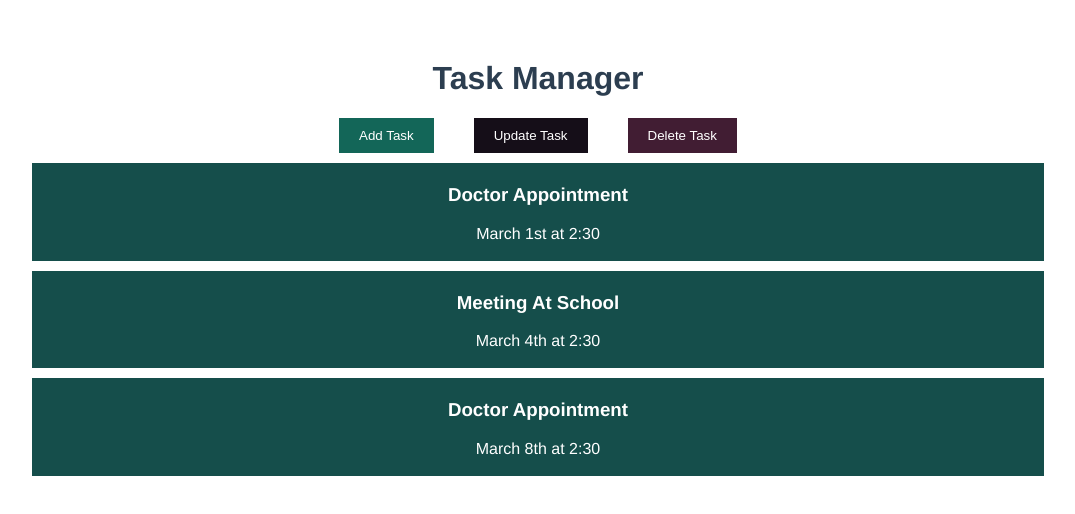
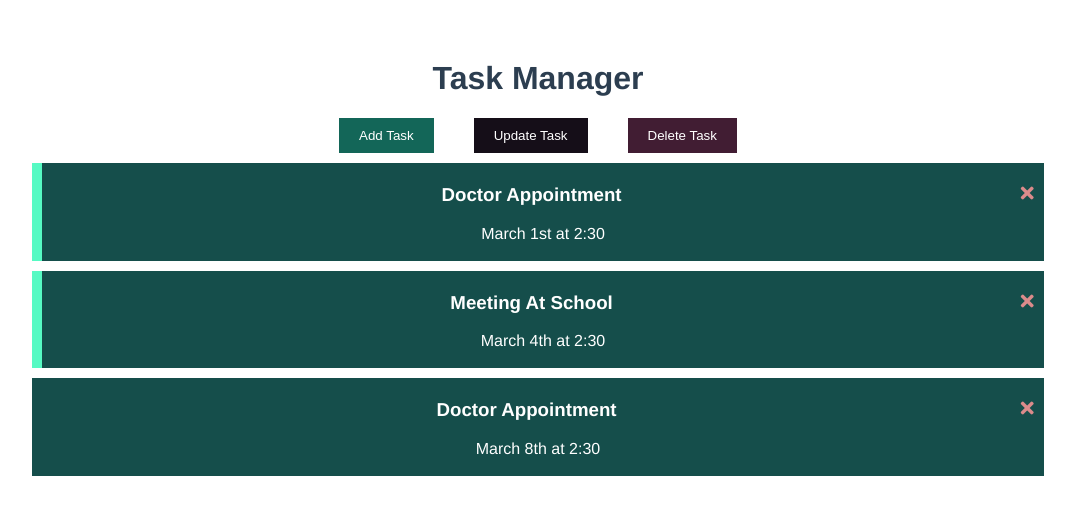
Before and after one commit to MdSamsuzzohaShayon/vuejs-basic, a Vue app: page / in a window 1280 px wide. Shown: the top 514 px of the page, without its empty margins (102-1177 px from the left). Built offline with nearby package versions, Linux system fonts and the light colour scheme.

Commit message:
reminder, tarrnery operator more

```diff
--- a/public/index.html
+++ b/public/index.html
@@ -1,17 +1,24 @@
 <!DOCTYPE html>
 <html lang="">
+
 <head>
   <meta charset="utf-8">
   <meta http-equiv="X-UA-Compatible" content="IE=edge">
   <meta name="viewport" content="width=device-width,initial-scale=1.0">
   <link rel="icon" href="<%= BASE_URL %>favicon.ico">
-    <title><%= htmlWebpackPlugin.options.title %></title>
+  <title>
+    <%= htmlWebpackPlugin.options.title %>
+  </title>
+  <link rel="stylesheet" href="https://cdnjs.cloudflare.com/ajax/libs/font-awesome/5.15.2/css/all.min.css">
 </head>
+
 <body>
   <noscript>
-      <strong>We're sorry but <%= htmlWebpackPlugin.options.title %> doesn't work properly without JavaScript enabled. Please enable it to continue.</strong>
+    <strong>We're sorry but <%= htmlWebpackPlugin.options.title %> doesn't work properly without JavaScript enabled.
+        Please enable it to continue.</strong>
   </noscript>
   <div id="app"></div>
   <!-- built files will be auto injected -->
 </body>
+
 </html>
--- a/src/components/Task.vue
+++ b/src/components/Task.vue
@@ -1,6 +1,6 @@
 <template>
-  <div class="task">
-    <h3>{{ task.text }}</h3>
+  <div :class="[task.reminder ? 'reminder' : '', 'task']">
+    <h3>{{ task.text }} <i class="fas fa-times icon"></i></h3>
     <p>{{ task.day }}</p>
   </div>
 </template>
@@ -21,7 +21,13 @@ export default {
   color: white;
   background: rgb(21, 78, 75);
 }
+.icon {
+  color: rgb(219, 139, 139);
+  float: right;
+  margin-right: 10px;
+  cursor: pointer;
+}
 .task.reminder {
-  border: 1px solid rgb(6, 43, 41);
+  border-left: 10px solid rgb(86, 250, 195);
 }
 </style>
```
Lines whose indentation alone changed are shown as unchanged.
